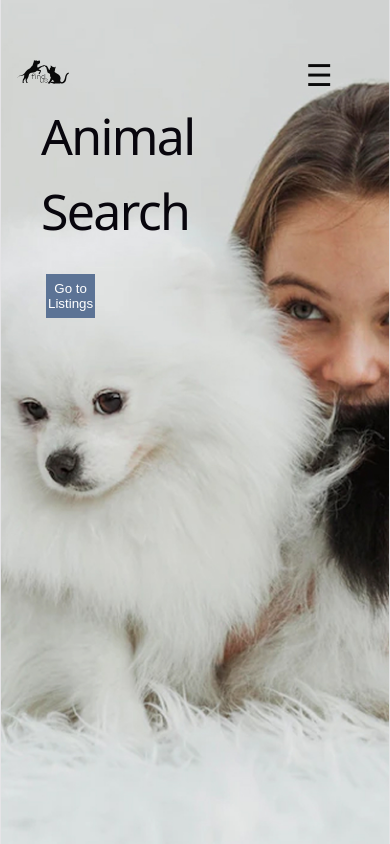
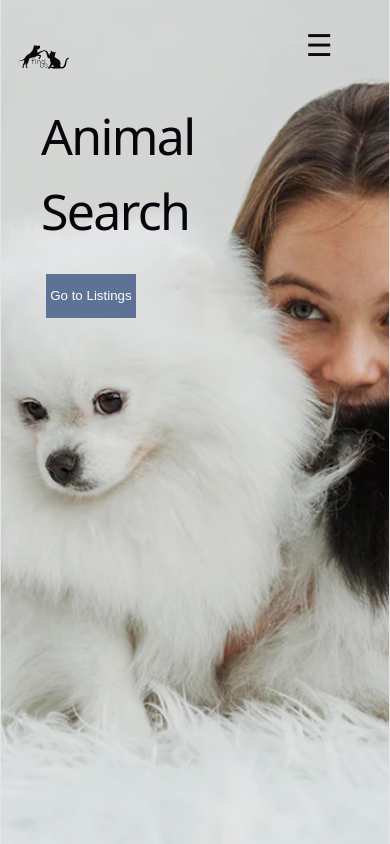
Before and after one commit to liblili/MyReactPetApp, a React (Vite) app: page / in a window 390 px wide. Shown: the top 844 px of the page. Built offline with nearby package versions, Linux system fonts and the light colour scheme.

Commit message:
burger and button

```diff
--- a/src/components/Menu.css
+++ b/src/components/Menu.css
@@ -92,6 +92,7 @@
   }
 
   .burger {
+    margin-top: 5px;
     display: block;
     margin-left: auto;
     display: block;
--- a/src/pages/Home.css
+++ b/src/pages/Home.css
@@ -85,9 +85,11 @@ max-width: 100%;
   margin: 20px;
 }
 
-button {
+.buttonhome {
   height: 44px;
   width: 300px;
+  min-width: 90px;
+
 }
 .howitworks-section{
 
--- a/src/pages/Home.tsx
+++ b/src/pages/Home.tsx
@@ -20,7 +20,7 @@ function Home() {
               View listings of lost and found pets. Create a listing. Return a
               pet.
             </p>
-            <button onClick={handleClick}>Go to Listings</button>
+            <button className="buttonhome" onClick={handleClick}>Go to Listings</button>
 
           </div>
           <div className="image-section"></div>
```
